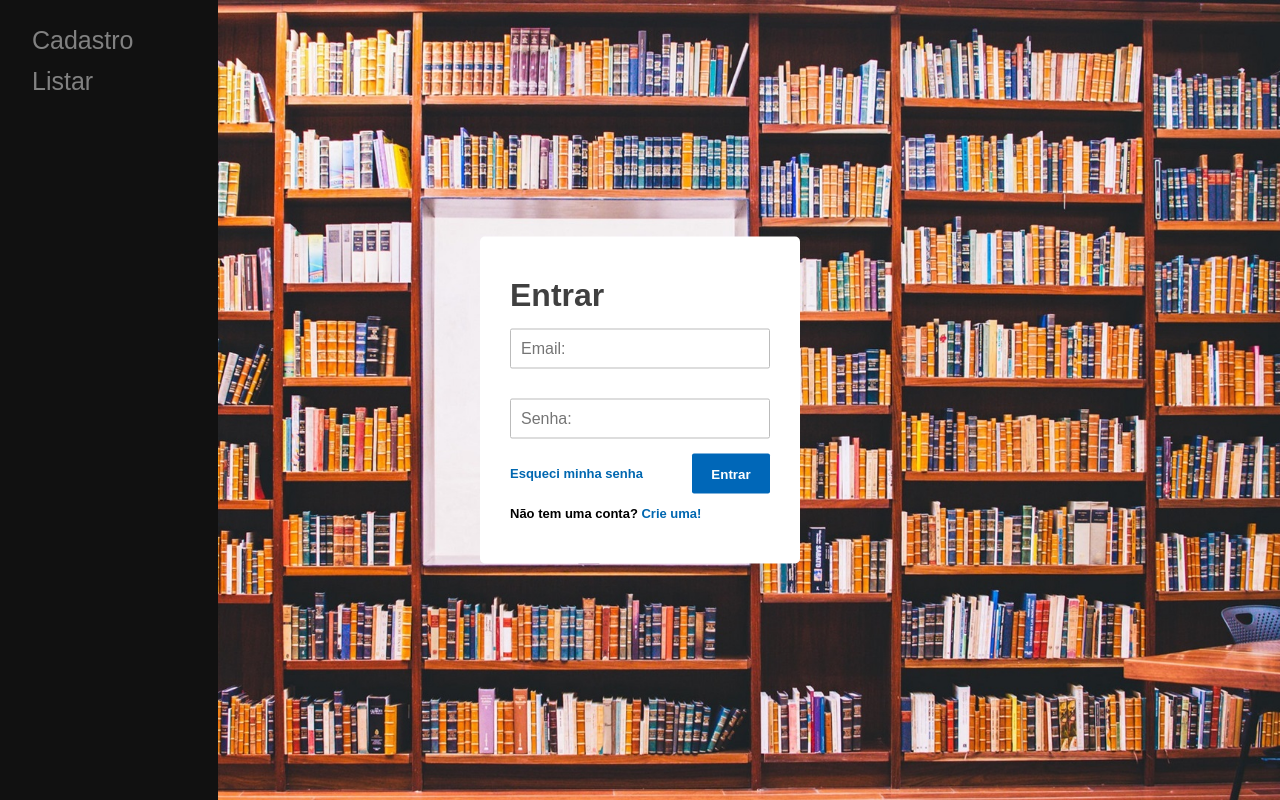
After one commit to joaomagdaleno14/BookStore, a PHP site: template view/login.php in a window 1280 px wide. The commit adds this page. Run offline with PHP 8.4, Linux system fonts and the light colour scheme; the template is opened without the code that fills it, so the values that code supplies are empty; some libraries are stand-ins or nearby versions.

Commit message:
cadastro e listar

```diff
--- a/dao/ClienteDao.php
+++ b/dao/ClienteDao.php
@@ -7,7 +7,7 @@ class ClienteDao extends Cliente{
 
     public function inserir( Cliente $Cliente) {
         try {
-            $connection = new PDO('mysql:host=127.0.0.1;dbname=sistemadentista;charset=utf8', 'root', '');
+            $connection = new PDO('mysql:host=127.0.0.1;dbname=bookstore;charset=utf8', 'root', '');
             $connection->beginTransaction();
             $sql = "INSERT INTO cliente (Nome, Sobrenome, CPF, Dt_Nascimento, Telefone, Email, Senha) VALUES (:Nome, :Sobrenome, :CPF, :Dt_Nascimento, :Telefone, :Email, :Senha)";
             $preparedStatment = $connection->prepare($sql);
@@ -36,7 +36,7 @@ class ClienteDao extends Cliente{
 
     public function listar() {
         try {
-            $connection = new PDO('mysql:host=127.0.0.1;dbname=sistemadentista;charset=utf8', 'root', '');
+            $connection = new PDO('mysql:host=127.0.0.1;dbname=bookstore;charset=utf8', 'root', '');
             $connection->beginTransaction();
             $sql = "SELECT * FROM cliente";
             $preparedStatment = $connection->prepare($sql);
--- a/view/Header.php
+++ b/view/Header.php
@@ -12,6 +12,6 @@
 <body>
 
     <div class="sidenav">
-        <a href="view/cadastro.php">Cadastro</a>
-        <a href="view/selecao.php">Listar</a>
+        <a href="cadastro.php">Cadastro</a>
+        <a href="selecao.php">Listar</a>
     </div>
--- a/view/cadastro.php
+++ b/view/cadastro.php
@@ -1,4 +1,5 @@
 <?php include("Header.php");?>
+<div class="fundo" id="main"></div>
 <form name="FormCadastro" id="FormCadastro" action="<?php echo '../controllers/ControllerCadastro.php';?>" method="post">
     <div class="cadastro">
 
--- /dev/null
+++ b/view/login.php
@@ -0,0 +1,18 @@
+<div class="fundo" id="main"></div>
+<form name="FormLogin" id="FormLogin" action="<?php echo '..//validarLogin' ?>" method="post">
+    <div class="login">
+
+        <!-- <div class="Logo float ">
+            <img src="<?php echo DIRPAGE.'public/img/Logo0-frayHord-B-G.svg'; ?>" alt="Logo">
+        </div> -->
+
+        <h1>Entrar</h1>
+        <div class="loginForm">
+            <input class="h40 float w100" type="email" name="Email" id="Email" placeholder="Email:" required><br>
+            <input class="h40 float w100" type="password" name="Senha" id="Senha" placeholder="Senha:" required><br>
+            <input class="h40 floatR center" type="submit" value="Entrar">
+            <div class="loginTextos float "><a href="<?php echo '../esquecisenha.php';?>"> Esqueci minha senha</a></div>
+            <div class="loginTextos float ">Não tem uma conta? <a href="<?php echo '../cadastro.php';?>">Crie uma!</a></div>
+        </div>
+    </div>
+</form>
--- a/view/selecao.php
+++ b/view/selecao.php
@@ -1,6 +1,6 @@
 <?php
     include("../dao/ClienteDao.php");
-    inclide("./Header.php")
+    include("Header.php");
 ?>
 
 <div class="Content">
@@ -47,5 +47,5 @@
 </div>
 
 <?php
-    inclide("./Footer.php")
+    include("Footer.php")
 ?>
```
Also changed, not shown: controllers/ControllerCadastro.php (+12 -10 lines).
